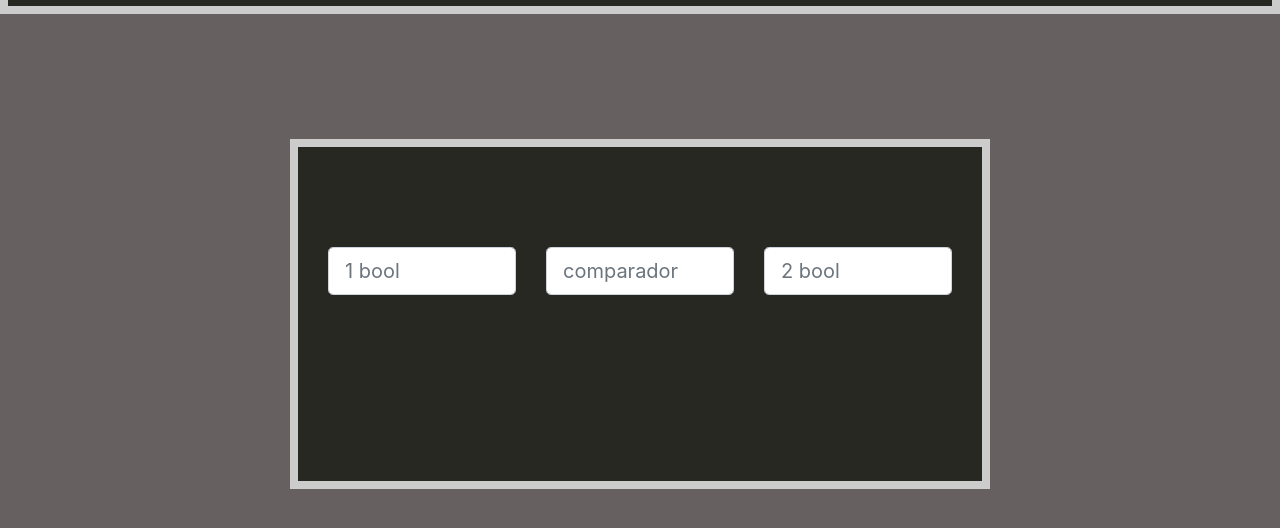
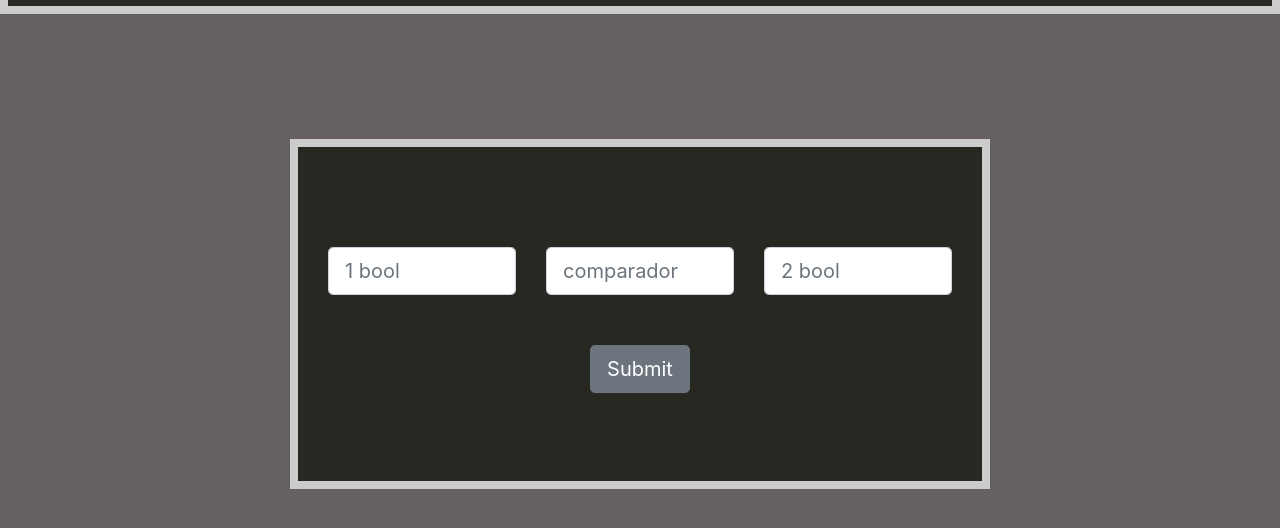
Before and after one commit to brenobss/True-or-False-App, a website built with webpack: page public/index.html in a window 1280 px wide. Shown: the part 86-614 px from the top of the page. Built offline with nearby package versions, Linux system fonts and the light colour scheme.

Commit message:
finalizando html e css

```diff
--- a/public/index.html
+++ b/public/index.html
@@ -24,6 +24,9 @@
                     <input class="form-control form-control-lg" type="text" placeholder="2 bool">
                 </div>
             </div>
+            <div class="row linha2">
+                <button type="submit" value="Submit" class="btn btn-secondary btn-lg">Submit</button>
+            </div>
         </div>
 
     </div>
--- a/src/css/style.css
+++ b/src/css/style.css
@@ -7,7 +7,7 @@ body{
     background-color: #676060;
 }
 
-.header, .container-body, .content-box{
+.header, .container-body, .content-box, .linha2{
     align-items: center;
     text-align: center;
     justify-content: center;
@@ -50,3 +50,7 @@ body{
 .linha{
     margin-top: 100px;
 }
+
+.linha2{
+    margin-top: 50px;
+}
```
